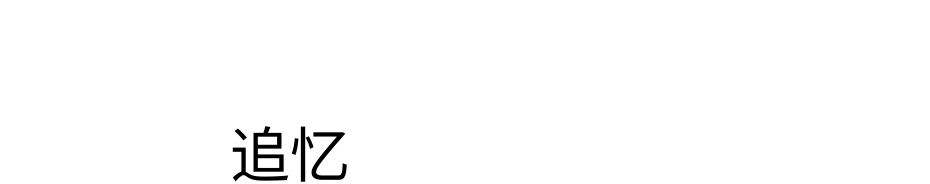
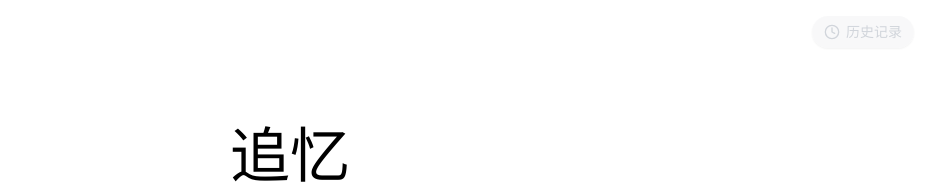
Before and after one commit to Epawse/zhuiyi, a Next.js app: page / in a window 1280 px wide. Shown: the top 184 px of the page, without its empty margins (350-1280 px from the left). Built offline with nearby package versions, Linux system fonts and the light colour scheme.

Commit message:
fix: history button always visible, hydrate on mount, EXIF before conversion
- History button always shown (gray when empty, with text prompt)
- LandingPage hydrates localStorage on mount
- Store auto-hydrates via requestAnimationFrame
- Reset function restored in store

```diff
--- a/src/components/landing/LandingPage.tsx
+++ b/src/components/landing/LandingPage.tsx
@@ -1,6 +1,6 @@
 'use client'
 
-import { useState } from 'react'
+import { useState, useEffect } from 'react'
 import { useAppStore } from '@/store/useAppStore'
 import { UploadArea } from './UploadArea'
 import { STYLES } from '@/types/style'
@@ -13,34 +13,46 @@ export function LandingPage() {
   const clearHistory = useAppStore((s) => s.clearHistory)
   const [showHistory, setShowHistory] = useState(false)
 
+  useEffect(() => {
+    useAppStore.getState().hydrate()
+  }, [])
+
   return (
     <div className="min-h-screen flex flex-col items-center justify-center px-4 relative">
-      {history.length > 0 && (
       <button
         onClick={() => setShowHistory(!showHistory)}
-          className="absolute top-4 right-4 flex items-center gap-1.5 px-3 py-1.5 rounded-full bg-white/80 backdrop-blur shadow-sm hover:shadow-md transition-all text-sm text-gray-600 hover:text-gray-900"
+        className={`absolute top-4 right-4 flex items-center gap-1.5 px-3 py-1.5 rounded-full backdrop-blur shadow-sm hover:shadow-md transition-all text-sm ${
+          history.length > 0 ? 'bg-white/80 text-gray-600 hover:text-gray-900' : 'bg-gray-100/60 text-gray-300'
+        }`}
       >
         <svg width="16" height="16" viewBox="0 0 24 24" fill="none" stroke="currentColor" strokeWidth="2" strokeLinecap="round" strokeLinejoin="round">
           <circle cx="12" cy="12" r="10" /><polyline points="12 6 12 12 16 14" />
         </svg>
         历史记录
+        {history.length > 0 && (
           <span className="bg-black text-white text-xs rounded-full px-1.5 py-0.5">{history.length}</span>
+        )}
       </button>
-      )}
 
-      {showHistory && history.length > 0 && (
+      {showHistory && (
         <div className="absolute top-14 right-4 w-80 max-h-[70vh] overflow-y-auto bg-white/95 backdrop-blur rounded-2xl shadow-xl p-4 z-50">
           <div className="flex items-center justify-between mb-3">
             <h3 className="text-sm font-semibold text-gray-700">历史记录</h3>
+            {history.length > 0 && (
               <button onClick={clearHistory} className="text-xs text-gray-400 hover:text-red-400 transition-colors">
                 清空
               </button>
+            )}
           </div>
+          {history.length === 0 ? (
+            <p className="text-sm text-gray-400 py-4 text-center">还没有历史记录，上传照片开始你的第一次追忆</p>
+          ) : (
             <div className="space-y-2">
               {history.map((entry) => (
                 <HistoryCard key={entry.id} entry={entry} />
               ))}
             </div>
+          )}
         </div>
       )}
 
--- a/src/store/useAppStore.ts
+++ b/src/store/useAppStore.ts
@@ -81,7 +81,8 @@ export const useAppStore = create<AppStore>((set, get) => ({
   },
 
   hydrate: () => {
-    set({ history: loadHistory() })
+    const saved = loadHistory()
+    if (saved.length > 0) set({ history: saved })
   },
 
   reset: () => set({
@@ -94,5 +95,7 @@ export const useAppStore = create<AppStore>((set, get) => ({
 }))
 
 if (typeof window !== 'undefined') {
-  useAppStore.getState().hydrate()
+  requestAnimationFrame(() => {
+    useAppStore.getState().hydrate()
+  })
 }
```
Lines whose indentation alone changed are shown as unchanged.
